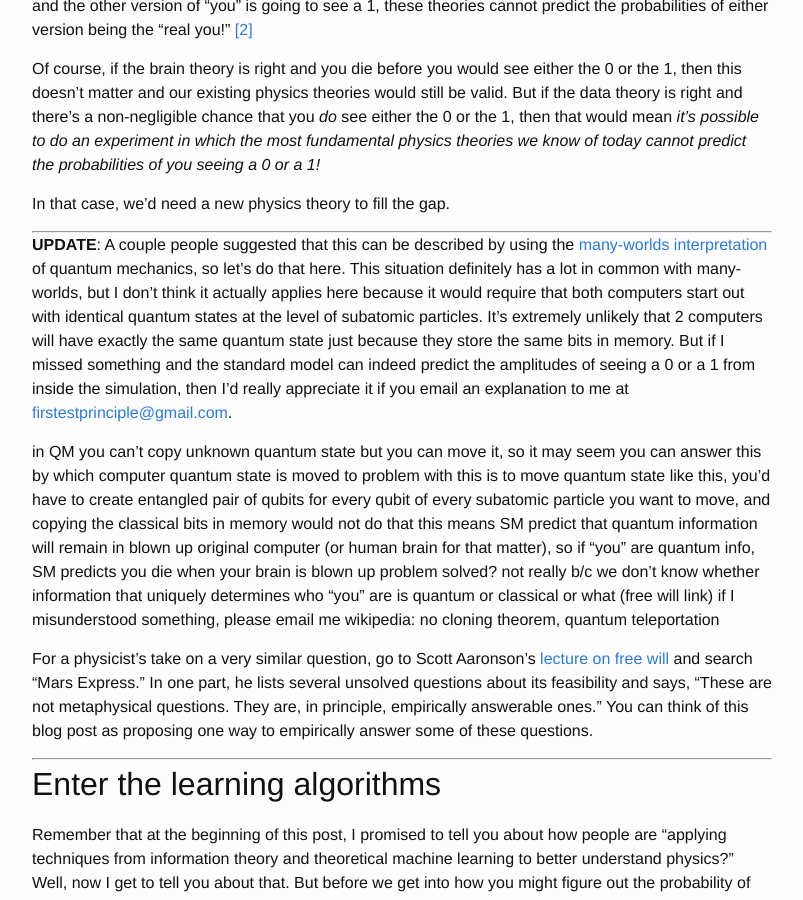
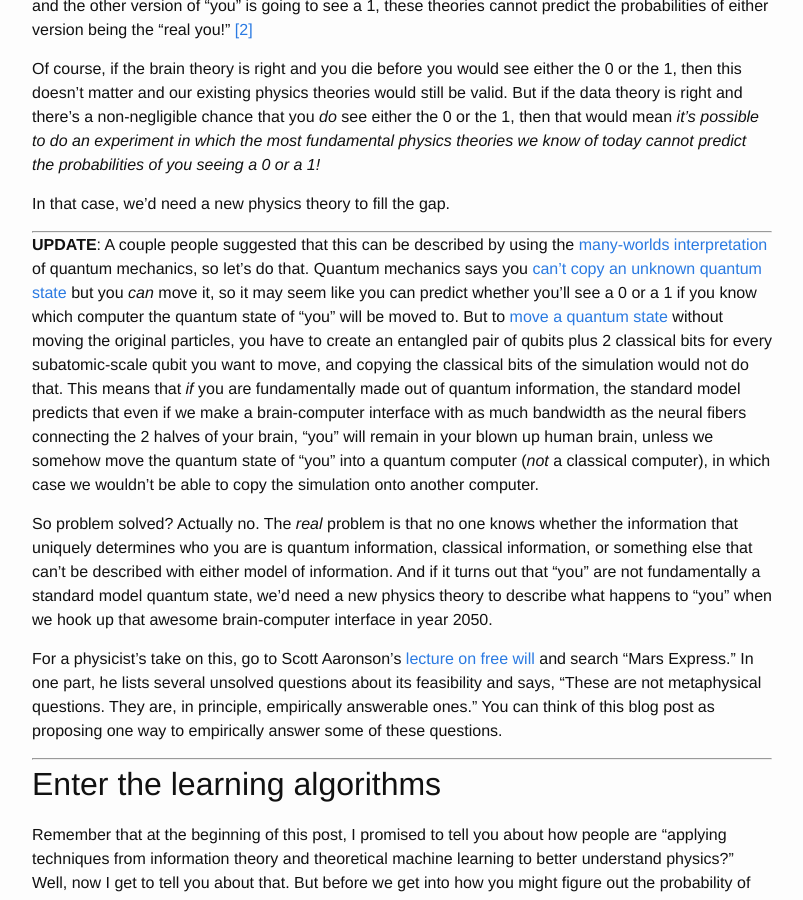
Before and after one commit to ad510/firstest-principle, a Jekyll site: the page built from _posts/2016-07-10-learning.md, in a window 1280 px wide and 900 px high, scrolled down 6532 px. Shown: the whole window, without its empty margins (238-1041 px from the left). Built offline with Jekyll 4.4.1, drawn with Linux system fonts in a browser that asks for light colours.

Commit message:
finish rewriting many worlds update

```diff
--- a/_posts/2016-07-10-learning.md
+++ b/_posts/2016-07-10-learning.md
@@ -97,16 +97,11 @@ In that case, we'd need a new physics theory to fill the gap.
 
 ---
 
-**UPDATE**: A couple people suggested that this can be described by using the [many-worlds interpretation](https://en.wikipedia.org/wiki/Many-worlds_interpretation) of quantum mechanics, so let's do that here. This situation definitely has a lot in common with many-worlds, but I don't think it actually applies here because it would require that both computers start out with identical quantum states at the level of subatomic particles. It's extremely unlikely that 2 computers will have exactly the same quantum state just because they store the same bits in memory. But if I missed something and the standard model can indeed predict the amplitudes of seeing a 0 or a 1 from inside the simulation, then I'd really appreciate it if you email an explanation to me at [firstestprinciple@gmail.com](mailto:firstestprinciple@gmail.com).
+<a id="update-many-worlds"></a>**UPDATE**: A couple people suggested that this can be described by using the [many-worlds interpretation](https://en.wikipedia.org/wiki/Many-worlds_interpretation) of quantum mechanics, so let's do that. Quantum mechanics says you [can't copy an unknown quantum state](https://en.wikipedia.org/wiki/No-cloning_theorem) but you *can* move it, so it may seem like you can predict whether you'll see a 0 or a 1 if you know which computer the quantum state of "you" will be moved to. But to [move a quantum state](https://en.wikipedia.org/wiki/Quantum_teleportation) without moving the original particles, you have to create an entangled pair of qubits plus 2 classical bits for every subatomic-scale qubit you want to move, and copying the classical bits of the simulation would not do that. This means that *if* you are fundamentally made out of quantum information, the standard model predicts that even if we make a brain-computer interface with as much bandwidth as the neural fibers connecting the 2 halves of your brain, "you" will remain in your blown up human brain, unless we somehow move the quantum state of "you" into a quantum computer (*not* a classical computer), in which case we wouldn't be able to copy the simulation onto another computer.
 
-in QM you can't copy unknown quantum state but you can move it, so it may seem you can answer this by which computer quantum state is moved to
-problem with this is to move quantum state like this, you'd have to create entangled pair of qubits for every qubit of every subatomic particle you want to move, and copying the classical bits in memory would not do that
-this means SM predict that quantum information will remain in blown up original computer (or human brain for that matter), so if "you" are quantum info, SM predicts you die when your brain is blown up
-problem solved? not really b/c we don't know whether information that uniquely determines who "you" are is quantum or classical or what (free will link)
-if I misunderstood something, please email me
-wikipedia: no cloning theorem, quantum teleportation
+So problem solved? Actually no. The *real* problem is that no one knows whether the information that uniquely determines who you are is quantum information, classical information, or something else that can't be described with either model of information. And if it turns out that "you" are not fundamentally a standard model quantum state, we'd need a new physics theory to describe what happens to "you" when we hook up that awesome brain-computer interface in year 2050.
 
-For a physicist's take on a very similar question, go to Scott Aaronson's [lecture on free will](http://scottaaronson.com/democritus/lec18.html) and search "Mars Express." In one part, he lists several unsolved questions about its feasibility and says, "These are not metaphysical questions. They are, in principle, empirically answerable ones." You can think of this blog post as proposing one way to empirically answer some of these questions.
+For a physicist's take on this, go to Scott Aaronson's [lecture on free will](http://scottaaronson.com/democritus/lec18.html) and search "Mars Express." In one part, he lists several unsolved questions about its feasibility and says, "These are not metaphysical questions. They are, in principle, empirically answerable ones." You can think of this blog post as proposing one way to empirically answer some of these questions.
 
 ---
 
```
